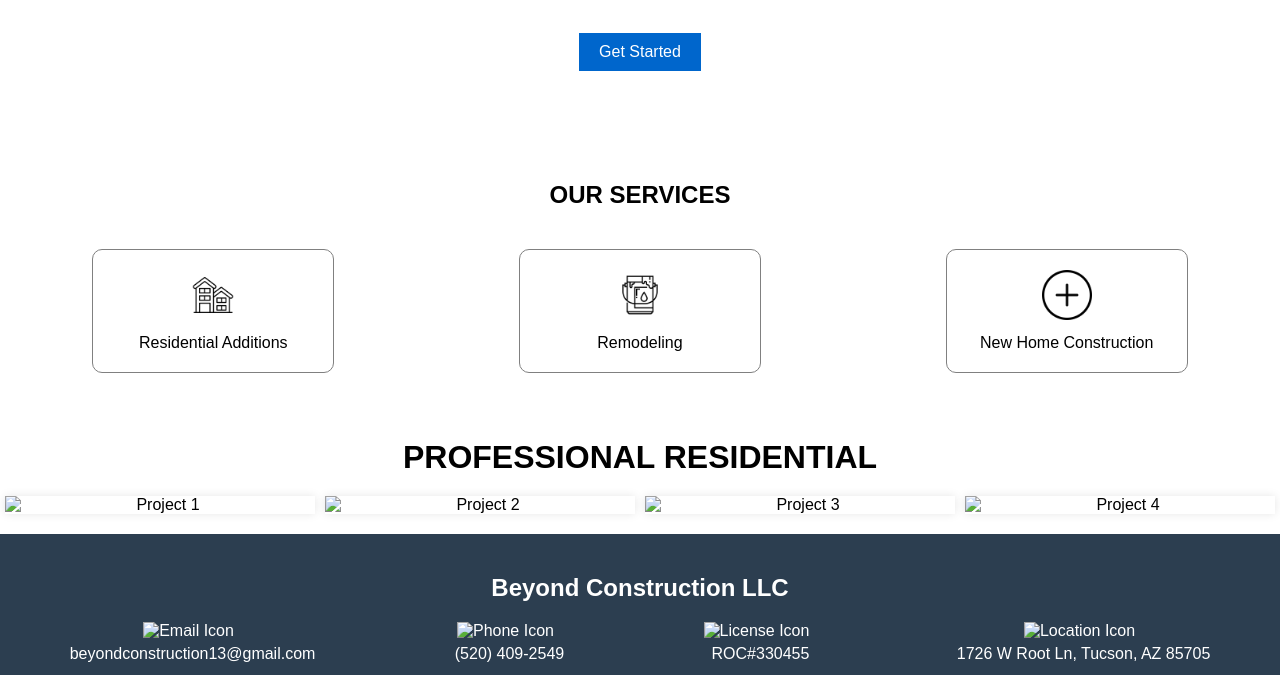
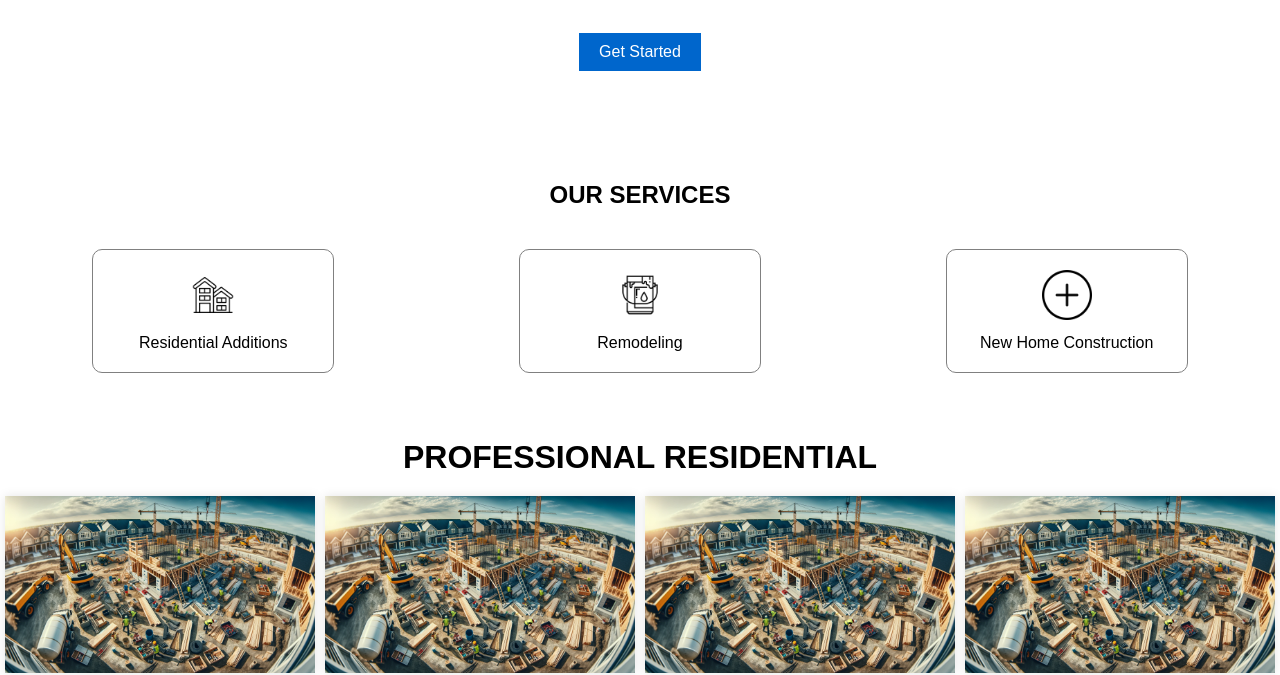
Before and after one commit to TreyMBach/ConstructionTemplate, a plain HTML site: page index.html in a window 1280 px wide. Shown: the part 304-979 px from the top of the page. Drawn offline with Linux system fonts and the light colour scheme; the site is published under a folder, as on GitHub Pages, so addresses that start at the root find nothing.

Commit message:
Fixed File Location

```diff
--- a/index.html
+++ b/index.html
@@ -51,16 +51,16 @@
           <h2>PROFESSIONAL RESIDENTIAL</h2>
           <div class="portfolio-grid">
               <div class="portfolio-item">
-                  <img src="/Images/background.png" alt="Project 1">
+                  <img src="./Images/background.png" alt="Project 1">
               </div>
               <div class="portfolio-item">
-                  <img src="/Images/background.png" alt="Project 2">
+                  <img src="./Images/background.png" alt="Project 2">
               </div>
               <div class="portfolio-item">
-                  <img src="/Images/background.png" alt="Project 3">
+                  <img src="./Images/background.png" alt="Project 3">
               </div>
               <div class="portfolio-item">
-                  <img src="/Images/background.png" alt="Project 4">
+                  <img src="./Images/background.png" alt="Project 4">
               </div>
           </div>
         </div>
@@ -70,19 +70,19 @@
           <h2>Beyond Construction LLC</h2>
           <div class="footer-content">
               <div class="footer-section">
-                  <img src="/Images/email.png" alt="Email Icon">
+                  <img src="./Images/email.png" alt="Email Icon">
                   <p>beyondconstruction13@gmail.com</p>
               </div>
               <div class="footer-section">
-                  <img src="/Images/phone.png" alt="Phone Icon">
+                  <img src="./Images/phone.png" alt="Phone Icon">
                   <p>(520) 409-2549</p>
               </div>
               <div class="footer-section">
-                  <img src="/Images/certificate.png" alt="License Icon">
+                  <img src="./Images/certificate.png" alt="License Icon">
                   <p>ROC#330455</p>
               </div>
               <div class="footer-section">
-                  <img src="/Images/location.png" alt="Location Icon">
+                  <img src="./Images/location.png" alt="Location Icon">
                   <p>1726 W Root Ln, Tucson, AZ 85705</p>
               </div>
           </div>
```
